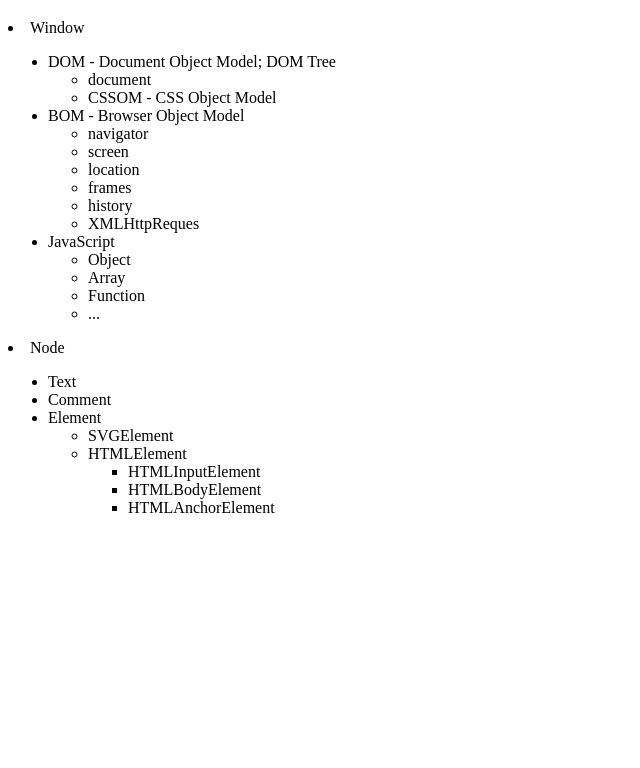
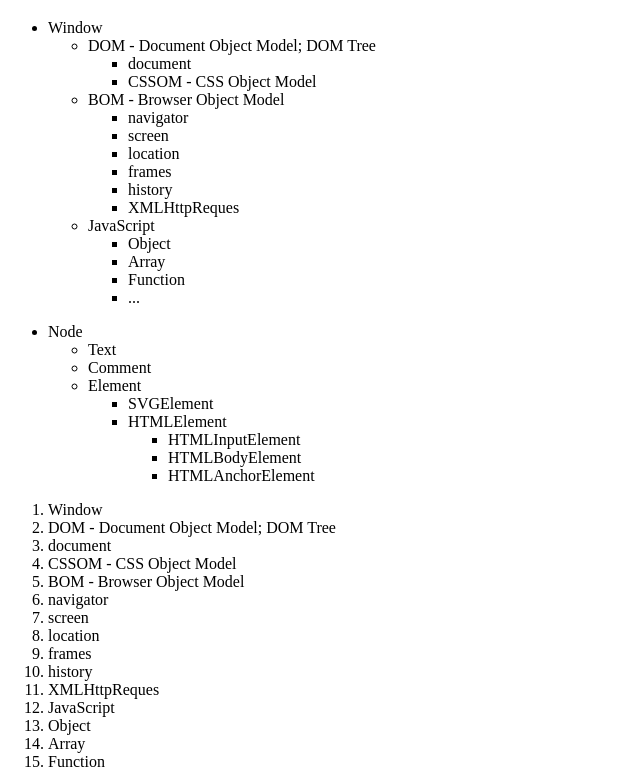
Before and after one commit to picvi/Browser, a website: page public/index.html in a window 1280 px wide. Shown: the part 61-829 px from the top of the page, without its empty margins (0-640 px from the left). Before the commit the page ends 800 px from the top, so only its background shows below. Drawn offline with Linux system fonts and the light colour scheme.

Commit message:
flatten array

```diff
--- a/package.json
+++ b/package.json
@@ -3,8 +3,10 @@
   "version": "1.0.0",
   "description": "",
   "main": "index.js",
+  "type": "module",
   "scripts": {
-    "test": "echo \"Error: no test specified\" && exit 1"
+    "test": "echo \"Error: no test specified\" && exit 1",
+    "start": "node index.js"
   },
   "repository": {
     "type": "git",
--- a/src/index.js
+++ b/src/index.js
@@ -107,27 +107,63 @@ const nodesHierarchy = {
   ]
 };
 
-function renderTree(tree, element) {
-  const li = document.createElement('li');
-  li.innerText = tree.label;
-  element.append(li);
+function renderTree(tree) {
+  if (tree.length === 0) return null;
+
+  const ul = document.createElement('ul');
+
+  tree.forEach(element => {
+    const li = document.createElement('li');
+    li.innerHTML = element.label;
+    ul.append(li);
+
+    const subTree = renderTree(element.children);
+    if (subTree !== null) ul.append(subTree);
+  })
+
+  return ul;
+}
+
+function flattenObj(tree) {
+  let result = [];
+  result.push(tree.label);
+
+  function nextLevel(el) {
+    return result.push(el.label)
+  }
+
 
   if (tree.children.length) {
-    const ul = document.createElement('ul');
-    li.append(ul);
+    tree.children.forEach(node => {
+      nextLevel(node);
 
-    for (let i = 0; i < tree.children.length; i += 1) {
-      renderTree(tree.children[i], ul)
-    }
+      if (node.children.length) {
+        node.children.forEach(element => {
+          nextLevel(element);
+        })
+      }
+    })
   }
+  return result;
 }
 
-// const browser = renderTree(browserTree, document.getElementById("root"));
-// const node = renderTree( nodesHierarchy, document.getElementById('root'));
-
-// export { browser, node }
+function TreeToList(arrayTree) {
+  const ol = document.createElement('ol');
+  arrayTree.forEach(element => {
+    const li = document.createElement('li');
+    li.innerHTML = element;
+    ol.append(li)
+  })
+  return ol;
+}
 
 export function renderPage() {
-  const browserTreeList = renderTree(browserTree, document.getElementById("root"));
-  const nodesHierarchyList = renderTree(nodesHierarchy, document.getElementById("root"));
+  const root = document.getElementById("root");
+  const flatBrowser = flattenObj(browserTree);
+  const flatNode = flattenObj(nodesHierarchy);
+
+  root.append(renderTree([browserTree]));
+  root.append(renderTree([nodesHierarchy]));
+  root.append(TreeToList(flatBrowser));
+  root.append(TreeToList(flatNode));
 }
```
Also changed, not shown: public/index.html (+0 -4 lines), src/flattenArray.js (added, +19 -0 lines).
